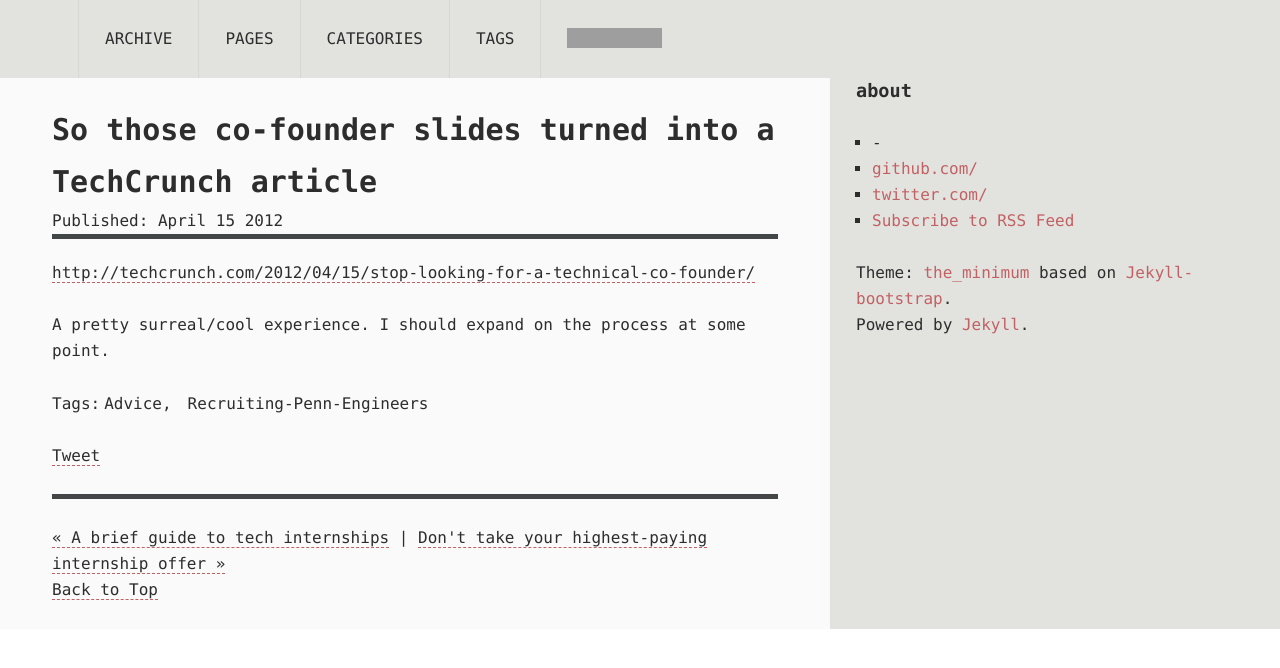
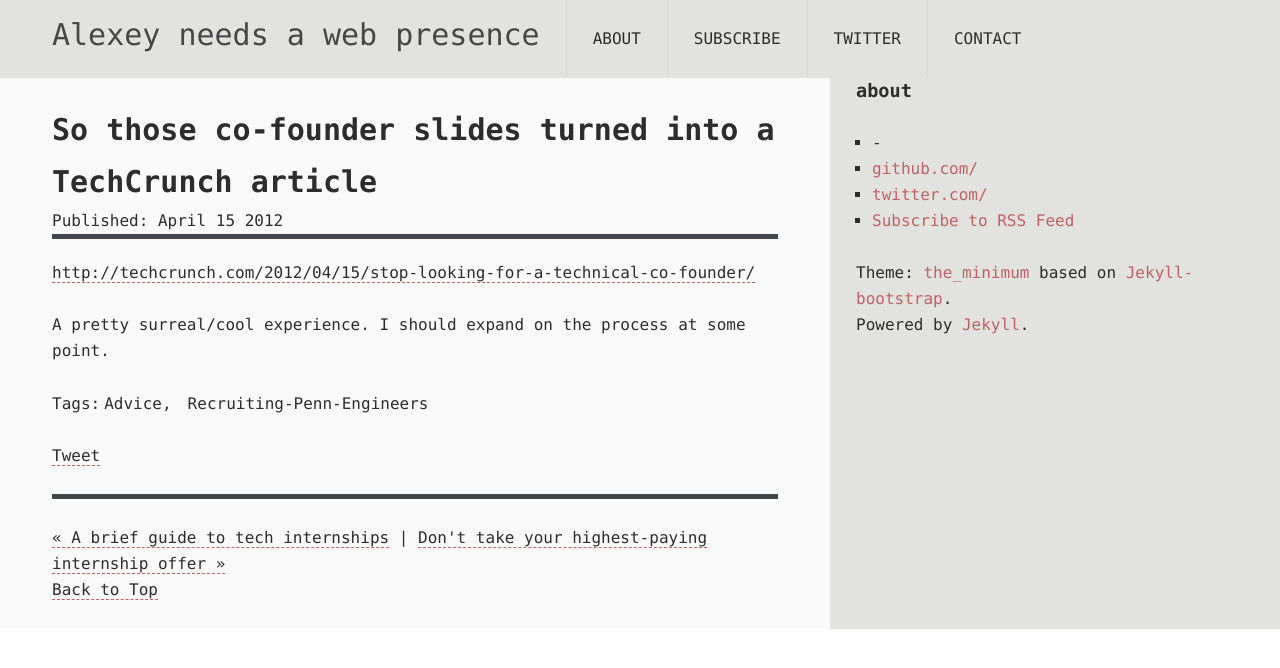
Before and after one commit to AlexeyMK/alexeymk.github.com, a Jekyll site: the page built from _posts/2012-04-15-so-those-co-founder-slides-turned-into-a-tech.html, in a window 1280 px wide. Shown: the top 668 px of the page. Built offline with Jekyll 4.4.1, drawn with Linux system fonts in a browser that asks for light colours; some web fonts are replaced; comment, search, counter and statistics services are not loaded; grey boxes are pictures that could not be loaded.

```diff
--- a/_config.yml
+++ b/_config.yml
@@ -1 +1,3 @@
 destination: /Users/Alexey/Dropbox/Public/alexeymk.com/
+title: Alexey needs a web presence
+author: Alexey Komissarouk
--- a/_layouts/default.html
+++ b/_layouts/default.html
@@ -23,12 +23,10 @@
 				<nav class="nav-global">
 					<ul>
 						<li class="logo"><a href="/">{{ site.title }}</a></li>
-						<li class="archive"><a href="/archive.html">archive</a></li>
-						<li class="page"><a href="/pages.html">pages</a></li>
-						<li class="category"><a href="/categories.html">categories</a></li>
-						<li class="tag"><a href="/tags.html">tags</a></li>
-						<li class="forkme"><div><iframe src="http://markdotto.github.com/github-buttons/github-btn.html?user=plusjade&repo=jekyll-bootstrap&type=fork&count=true"
-									allowtransparency="true" frameborder="0" scrolling="0" width="95px" height="20px"></iframe></div></li>
+						<li class="page"><a href="/about">about</a></li>
+						<li class="page"><a href="http://feeds.feedburner.com/AlexeyNeedsAWebPresence">subscribe</a></li>
+						<li class="page"><a href="http://twitter.com/alexeymk">twitter</a></li>
+						<li class="page"><a href="mailto:alexey.at.alexeymk.com">contact</a></li>
 					</ul>
 				</nav>
 			</div><!-- unit-inner -->
```
